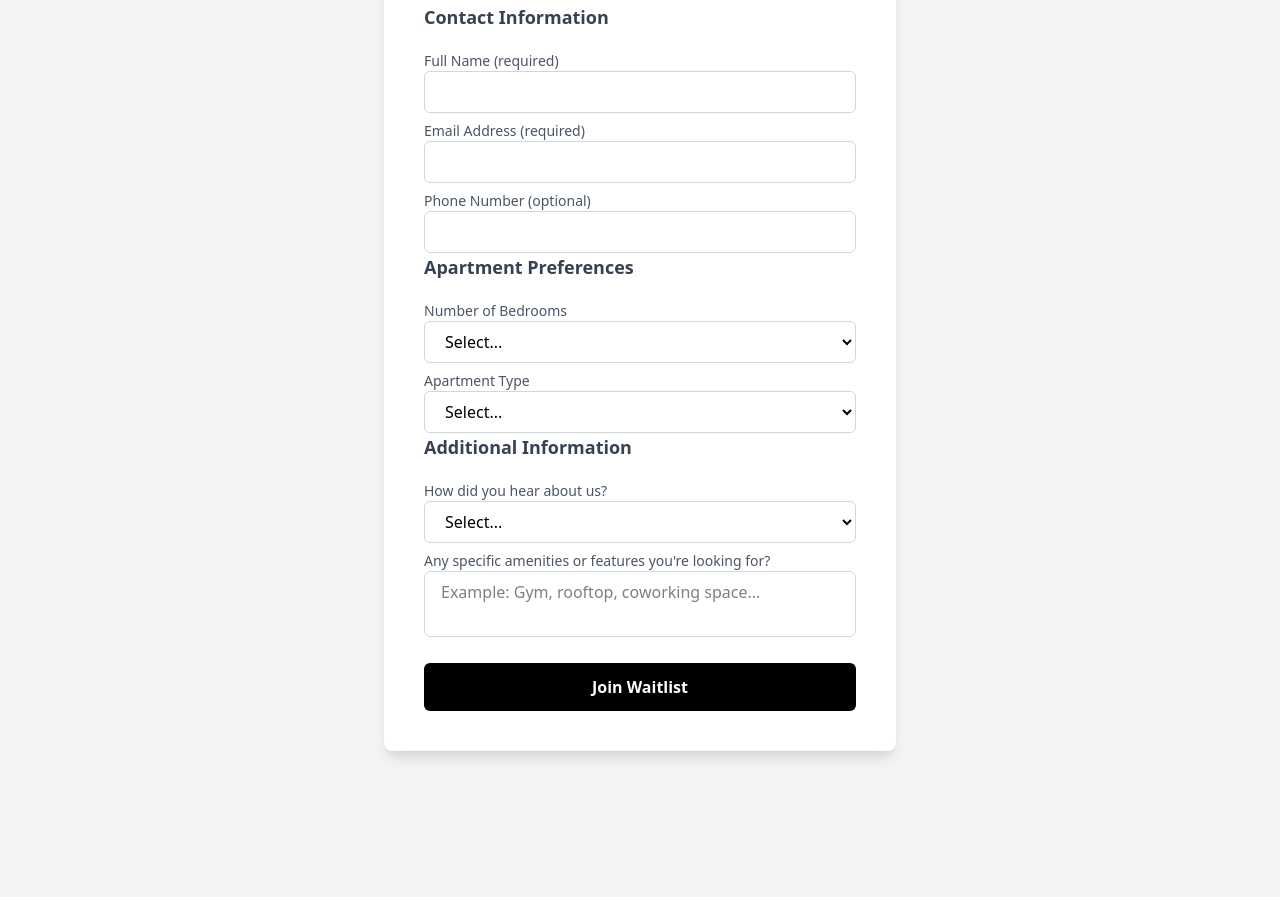
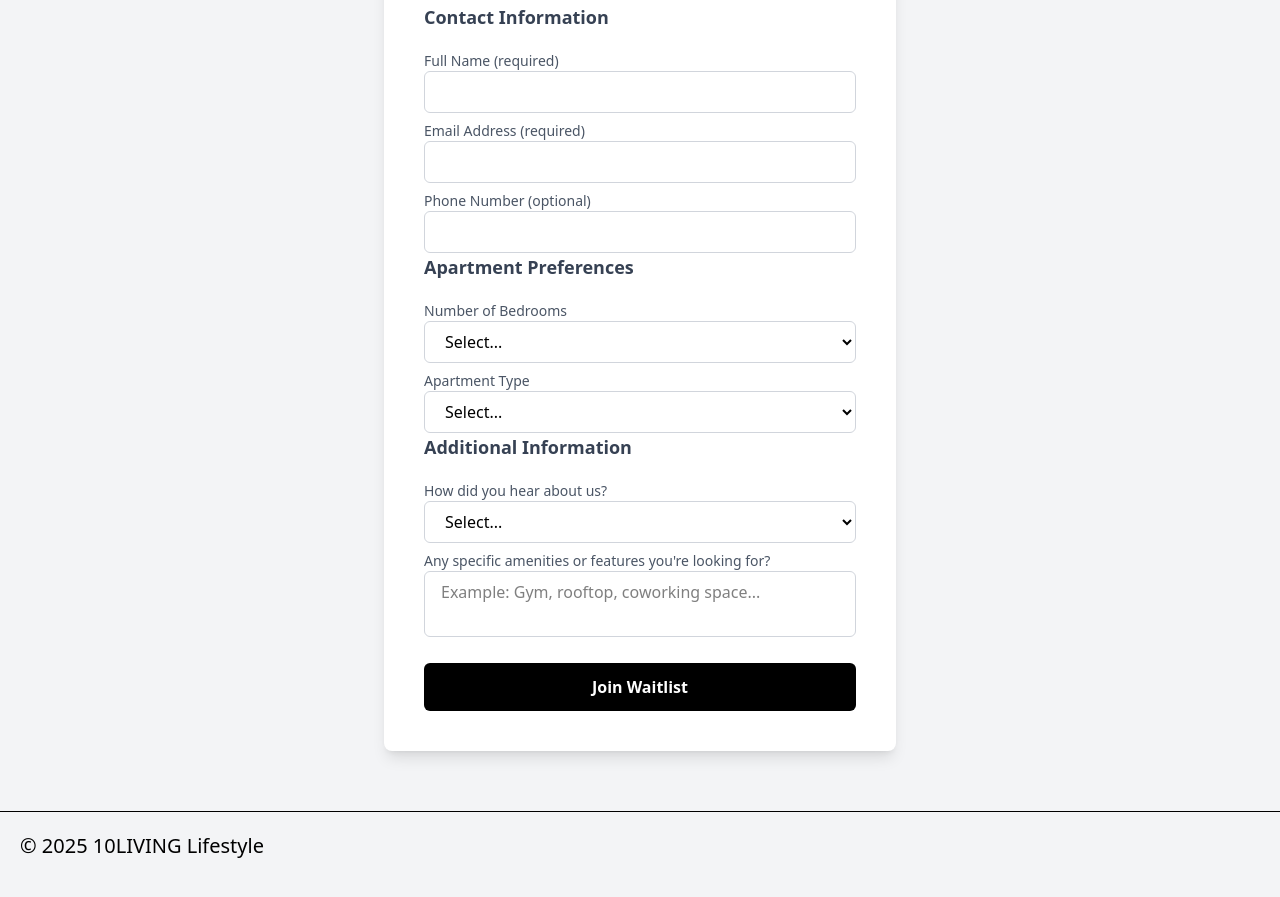
Before and after one commit to michaelo-o/dummy-real-estate-site, a website: page contact.html in a window 1280 px wide. Shown: the part 253-1150 px from the top of the page. Before the commit the page ends 1024 px from the top, so only its background shows below. Drawn offline with Linux system fonts and the light colour scheme.

Commit message:
Add files via upload

```diff
--- a/contact.html
+++ b/contact.html
@@ -94,143 +94,8 @@
 
 </body>
 
+<footer class="footer">
+    <p>© 2025 10LIVING Lifestyle</p>
+</footer>
+
 </html>
-
-
-
-<!-- <!DOCTYPE html>
-<html lang="en">
-
-<head>
-    <meta charset="UTF-8">
-    <meta name="viewport" content="width=device-width, initial-scale=1.0">
-    <title>Join the Waitlist | 10Living</title>
-    <style>
-        body {
-            font-family: Arial, sans-serif;
-            background-color: #f5f5f5;
-            margin: 0;
-            padding: 0;
-            display: flex;
-            justify-content: center;
-            align-items: center;
-            min-height: 100vh;
-        }
-
-        .form-container {
-            background: #ffffff;
-            padding: 20px;
-            border-radius: 8px;
-            box-shadow: 0px 4px 8px rgba(0, 0, 0, 0.1);
-            width: 100%;
-            max-width: 500px;
-        }
-
-        h2 {
-            text-align: center;
-            color: #333;
-        }
-
-        label {
-            font-weight: bold;
-            display: block;
-            margin: 10px 0 5px;
-        }
-
-        input,
-        select,
-        textarea {
-            width: 100%;
-            padding: 10px;
-            border: 1px solid #ccc;
-            border-radius: 5px;
-            font-size: 16px;
-        }
-
-        textarea {
-            resize: vertical;
-            min-height: 80px;
-        }
-
-        .submit-btn {
-            width: 100%;
-            background: #007BFF;
-            color: white;
-            padding: 12px;
-            border: none;
-            border-radius: 5px;
-            font-size: 18px;
-            cursor: pointer;
-            margin-top: 15px;
-        }
-
-        .submit-btn:hover {
-            background: #0056b3;
-        }
-    </style>
-</head>
-
-<body>
-
-    <div class="form-container">
-        <h2>Experience the 10Living Lifestyle</h2>
-        <p>Join the waitlist for our next available apartment curated just for you.</p>
-
-        <form action="https://formsubmit.co/yourmail@gmail.com" method="POST">
-
-            <fieldset>
-                <legend><strong>Contact Information</strong></legend>
-                <label for="full-name">Full Name (required)</label>
-                <input type="text" id="full-name" name="full-name" required>
-
-                <label for="email">Email Address (required)</label>
-                <input type="email" id="email" name="email" required>
-
-                <label for="phone">Phone Number (optional)</label>
-                <input type="tel" id="phone" name="phone">
-            </fieldset>
-
-            <fieldset>
-                <legend><strong>Apartment Preferences</strong></legend>
-                <label for="bedrooms">Number of Bedrooms</label>
-                <select id="bedrooms" name="bedrooms" required>
-                    <option value="">Select...</option>
-                    <option value="Studio">Studio</option>
-                    <option value="1">1</option>
-                    <option value="2">2</option>
-                    <option value="3">3</option>
-                    <option value="4+">4+</option>
-                </select>
-
-                <label for="type">Apartment Type</label>
-                <select id="type" name="type" required>
-                    <option value="">Select...</option>
-                    <option value="Furnished">Furnished</option>
-                    <option value="Unfurnished">Unfurnished</option>
-                    <option value="Doesn't matter">Doesn't matter</option>
-                </select>
-            </fieldset>
-
-            <fieldset>
-                <legend><strong>Additional Information</strong></legend>
-                <label for="hear-about">How did you hear about us?</label>
-                <select id="hear-about" name="hear-about" required>
-                    <option value="">Select...</option>
-                    <option value="Social Media">Social Media</option>
-                    <option value="Online Search">Online Search</option>
-                    <option value="Referral">Referral</option>
-                    <option value="Other">Other</option>
-                </select>
-
-                <label for="amenities">Any specific amenities or features you're looking for?</label>
-                <textarea id="amenities" name="amenities"
-                    placeholder="Example: Gym, rooftop, coworking space..."></textarea>
-            </fieldset>
-
-            <button type="submit" class="submit-btn">Join Waitlist</button>
-        </form>
-    </div>
-
-</body>
-
-</html> -->
```
